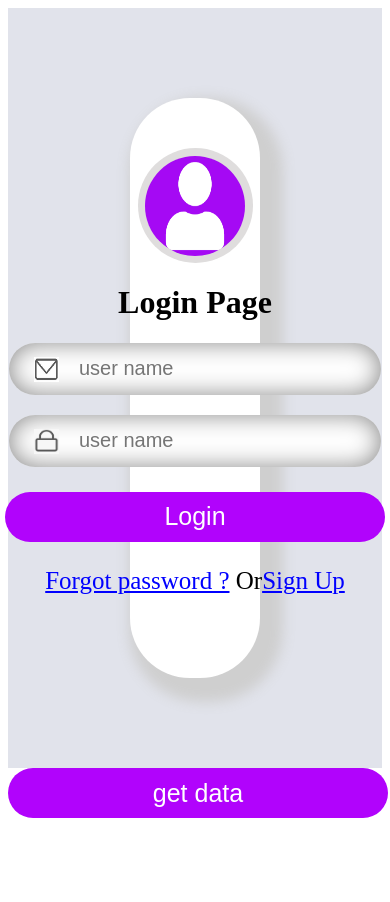
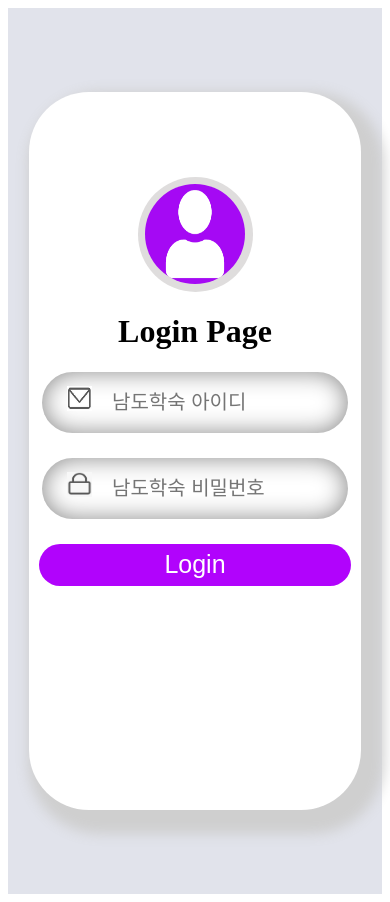
Before and after one commit to Choi-Ju12g/meal_planner_ndhs, a React app in the folder client/: page / in a window 390 px wide. Before the commit the page ends 844 px from the top, so only its background shows below. Built offline with nearby package versions, Linux system fonts and the light colour scheme.

Commit message:
set mobile view

```diff
--- a/client/package.json
+++ b/client/package.json
@@ -54,6 +54,7 @@
     "semver": "^7.3.5",
     "source-map-loader": "^3.0.0",
     "style-loader": "^3.3.1",
+    "styled-components": "^5.3.3",
     "tailwindcss": "^3.0.2",
     "terser-webpack-plugin": "^5.2.5",
     "typescript": "^4.6.2",
@@ -141,5 +142,8 @@
     "presets": [
       "react-app"
     ]
+  },
+  "devDependencies": {
+    "@types/styled-components": "^5.1.24"
   }
 }
--- a/client/src/App.tsx
+++ b/client/src/App.tsx
@@ -4,17 +4,19 @@ function App() {
   return (
     <div className="App">
       <LoginForm></LoginForm>
-      <button type="button" onClick={() => {
-        fetch('/api/data')
-        .then((res) => {
-          return res.json();
-        })
-        .then((data) => {
-          console.log(data);
-        });
-      }}>get data</button>
     </div>
   );
 }
 
 export default App;
+
+
+// <button type="button" onClick={() => {
+//         fetch('/api/data')
+//         .then((res) => {
+//           return res.json();
+//         })
+//         .then((data) => {
+//           console.log(data);
+//         });
+//       }}>get data</button>
--- a/client/src/components/LoginForm.tsx
+++ b/client/src/components/LoginForm.tsx
@@ -7,13 +7,6 @@ import pass from "../statics/images/pass.png";
 
 export function LoginForm(){
 
-    // return (
-    // <LoginContainer className='login_container'>
-    //   <InputForm placeholder='남도학숙 아이디를 적어주세요'></InputForm>
-    //   <InputForm placeholder='남도학숙 비밀번호를 적어주세요'></InputForm>
-    // </LoginContainer>
-    // )
-
     return(
     <div className="main">
       <div className="sub-main">
@@ -21,39 +14,35 @@ export function LoginForm(){
           <div className="imgs">
             <div className="container-image">
               <img src={profile} alt="profile" className="profile"/>
-
             </div>
-
-
           </div>
         <div>
           <h1>Login Page</h1>
           <div>
             <img src={email} alt="email" className="email"/>
-             <input type="text" placeholder="user name" className="name"/>
+            <input type="text" placeholder="남도학숙 아이디" className="name"/>
           </div>
           <div className="second-input">
             <img src={pass} alt="pass" className="email"/>
-             <input type="password" placeholder="user name" className="name"/>
+            <input type="password" placeholder="남도학숙 비밀번호" className="name"/>
           </div>
           <div className="login-button">
           <button>Login</button>
         </div>
-
-            <p className="link">
-              <a href="#">Forgot password ?</a> Or<a href="#">Sign Up</a>
-            </p>
-
-
       </div>
     </div>
-
-
   </div>
 </div>
   );
 }
 
+
+    // return (
+    // <LoginContainer className='login_container'>
+    //   <InputForm placeholder='남도학숙 아이디를 적어주세요'></InputForm>
+    //   <InputForm placeholder='남도학숙 비밀번호를 적어주세요'></InputForm>
+    // </LoginContainer>
+    // )
 // const LoginContainer = styled.div`
 //     @media screen and (max-width: 500px) {
 //         position: relative;
--- a/client/src/statics/css/LoginForm.css
+++ b/client/src/statics/css/LoginForm.css
@@ -2,24 +2,24 @@
   text-align: center;
   justify-content: center;
   display: flex;
-    padding-top: 90px;
-    padding-bottom: 90px;
+  padding-top: 10vh;
+  padding-bottom: 10vh;
   background-color: #e1e3eb;
 }
 .sub-main {
 display: flex;
 justify-content: center;
-    height: 550px;
-    width: 35%;
+height: 80vh;
+width: 85vw;
 box-shadow: 11px 12px 13px 12px rgb(207, 207, 207);
-    padding-top: 30px;
+padding-top: 5vh;
 border-radius: 60px;
 background-color: white;
 }
 .imgs {
-      padding-top: 20px;
   justify-content: center;
   display: flex;
+  padding-top: 5vh;
 }
 .container-image {
 background-color: rgb(223, 221, 221);
@@ -37,8 +37,8 @@
 }
 
 input{
-      width: 300px;
-      height: 50px;
+  width: 60vw;
+  height: 7vh;
   border-radius: 60px;
   box-shadow: inset 0px 0px 25px 0px #888;
   border: none;
@@ -58,12 +58,12 @@
   font-size: 20px;
 }
 .second-input{
-      padding-top: 20px;
+  padding-top: 25px;
 }
 
 button{
-      width: 380px;
-      height: 50px;
+  width: 80vw;
+  height: 5vh;
   border-radius: 60px;
   background-color: #b103fc;
   color: white;
@@ -73,11 +73,3 @@
 .login-button{
   padding-top: 25px;
 }
-
-  .link{
-      font-size: 25px;
-      font-weight: 400;
-  }
-   a{
-       color: blue;
-   }
```
Also changed, not shown: 1 other file (tests, documents, lock files or other folders). Lines whose indentation alone changed are shown as unchanged.
